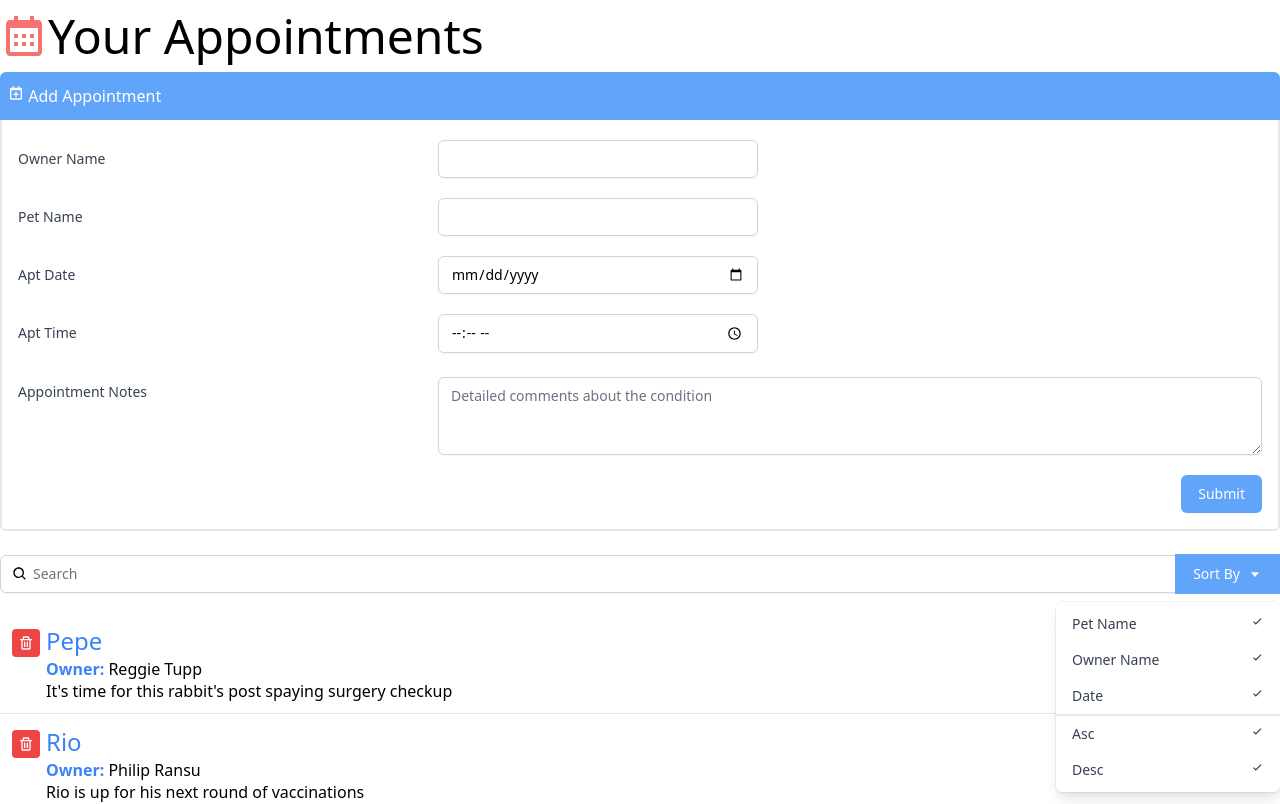
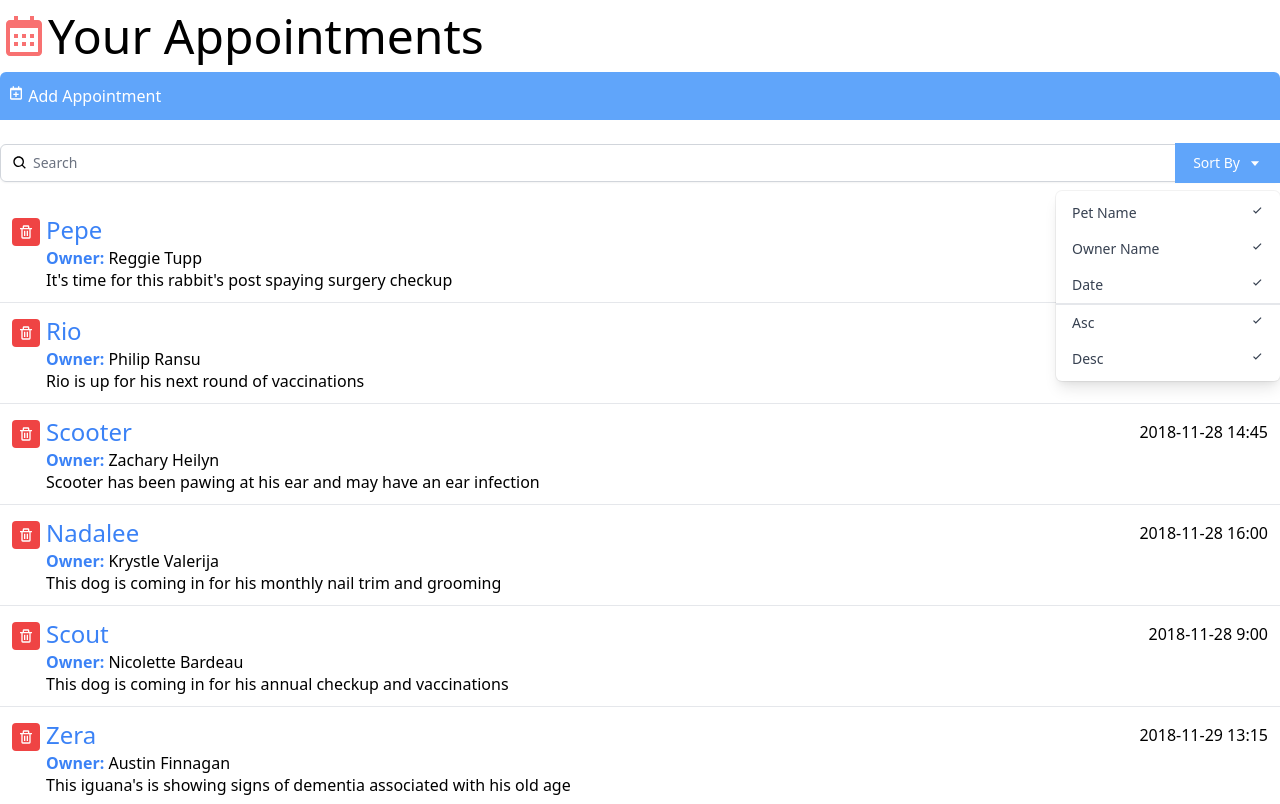
Before and after one commit to senaitesfazgi/reactinterface, a React (Create React App) app: page / in a window 1280 px wide. Shown: the top 804 px of the page. Built offline with nearby package versions, Linux system fonts and the light colour scheme.

Commit message:
Cleaned App.js using AddAppointInfo.js, added toggleForm

```diff
--- a/src/App.js
+++ b/src/App.js
@@ -1,7 +1,8 @@
-import { BiCalendar, BiTrash} from "react-icons/bi"
+import { BiCalendar} from "react-icons/bi"
 import Search from "./components/Search"
 import AddAppointment from "./components/AddAppointment"
 import appointmentList from "./data.json"
+import AppointmentInfo from "./components/AppointmentInfo"
 function App() {
   return (
     <div className="App container mx-auto mt-3 font-thin">
@@ -13,19 +14,9 @@
         <ul className="divide-y divide-gray-200">
         {appointmentList
           .map(appointment => (
-            <li className="px-3 py-3 flex items-start">
-              <button type="button"
-                className="p-1.5 mr-1.5 mt-1 rounded text-white bg-red-500 hover:bg-yellow-700 focus:outline-none focus:ring-2 focus:ring-offset-2 focus:ring-blue-500">
-                <BiTrash /></button>
-              <div className="flex-grow">
-                <div className="flex items-center">
-                  <span className="flex-none font-medium text-2xl text-blue-500">{appointment.petName}</span>
-                  <span className="flex-grow text-right">{appointment.aptDate}</span>
-                </div>
-                <div><b className="font-bold text-blue-500">Owner:</b> {appointment.ownerName}</div>
-                <div className="leading-tight">{appointment.aptNotes}</div>
-              </div>
-            </li>
+            <AppointmentInfo key={appointment.id}
+            appointment={appointment}
+            />
           ))
         }
       </ul>
--- a/src/components/AddAppointment.js
+++ b/src/components/AddAppointment.js
@@ -1,10 +1,15 @@
 import { BiCalendarPlus } from "react-icons/bi";
+import {useState} from 'react';
 const AddAppointment = () => {
+    let [toggleForm, setToggleForm] = useState(false)
     return(
         <div>
-        <button className="bg-blue-400 text-white px-2 py-3 w-full text-left rounded-t-md">
+        <button onClick= {() => {setToggleForm(!toggleForm)}}
+        className="bg-blue-400 text-white px-2 py-3 w-full text-left rounded-t-md">
           <div><BiCalendarPlus className="inline-block align-text-top" />  Add Appointment</div>
         </button>
+       {
+           toggleForm &&
            <div className="border-r-2 border-b-2 border-l-2 border-light-blue-500 rounded-b-md pl-4 pr-4 pb-4">
            <div className="sm:grid sm:grid-cols-3 sm:gap-4 sm:items-start  sm:pt-5">
              <label htmlFor="ownerName" className="block text-sm font-medium text-gray-700 sm:mt-px sm:pt-2">
@@ -65,6 +70,7 @@
              </div>
            </div>
          </div>
+       }
       </div>
     )
 }
--- /dev/null
+++ b/src/components/AppointmentInfo.js
@@ -0,0 +1,19 @@
+import {BiTrash} from "react-icons/bi"
+const AppointmentInfo = ({appointment}) => {
+    return (
+        <li className="px-3 py-3 flex items-start">
+              <button type="button"
+                className="p-1.5 mr-1.5 mt-1 rounded text-white bg-red-500 hover:bg-yellow-700 focus:outline-none focus:ring-2 focus:ring-offset-2 focus:ring-blue-500">
+                <BiTrash /></button>
+              <div className="flex-grow">
+                <div className="flex items-center">
+                  <span className="flex-none font-medium text-2xl text-blue-500">{appointment.petName}</span>
+                  <span className="flex-grow text-right">{appointment.aptDate}</span>
+                </div>
+                <div><b className="font-bold text-blue-500">Owner:</b> {appointment.ownerName}</div>
+                <div className="leading-tight">{appointment.aptNotes}</div>
+              </div>
+</li>
+    )
+}
+export default AppointmentInfo;
```
Lines whose indentation alone changed are shown as unchanged.
